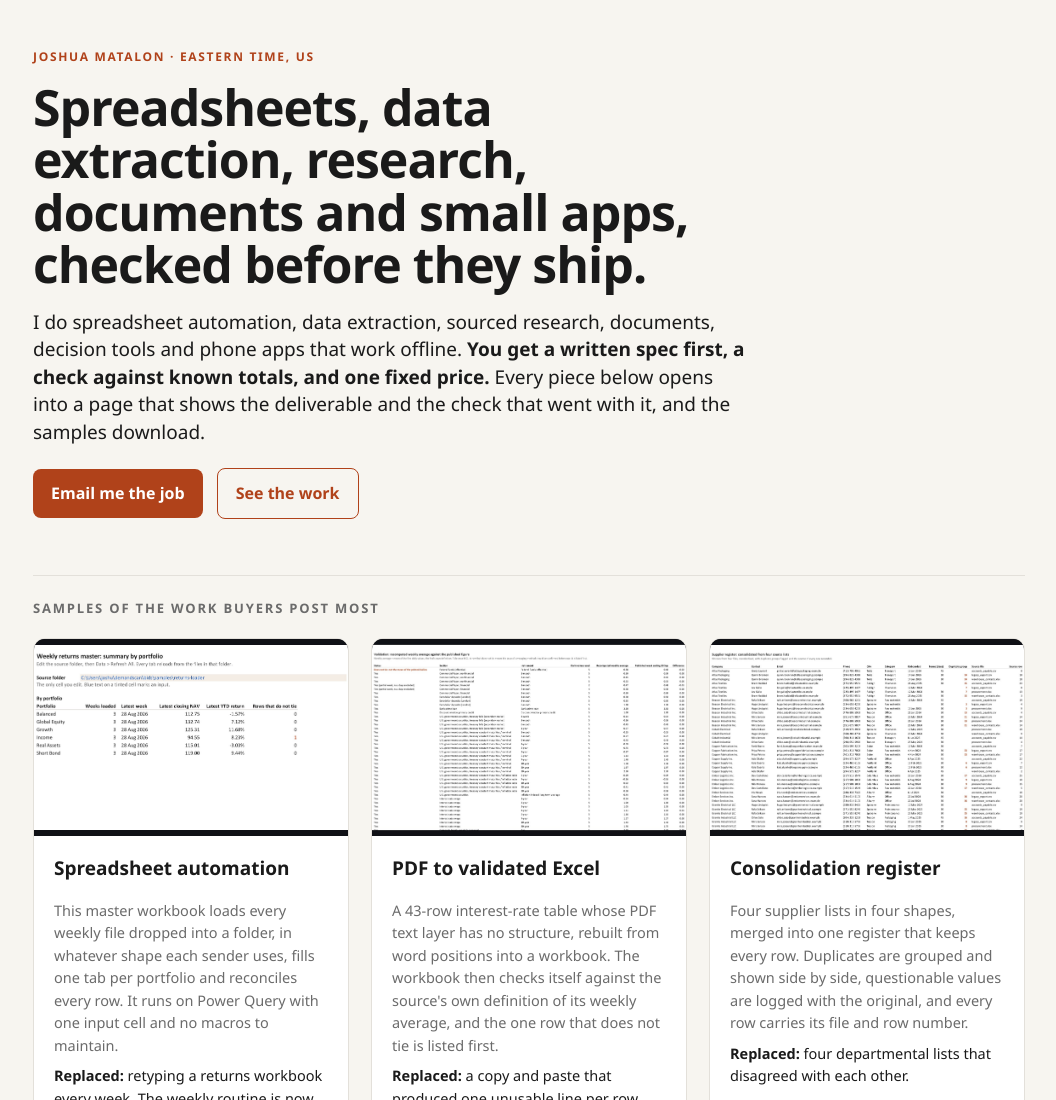
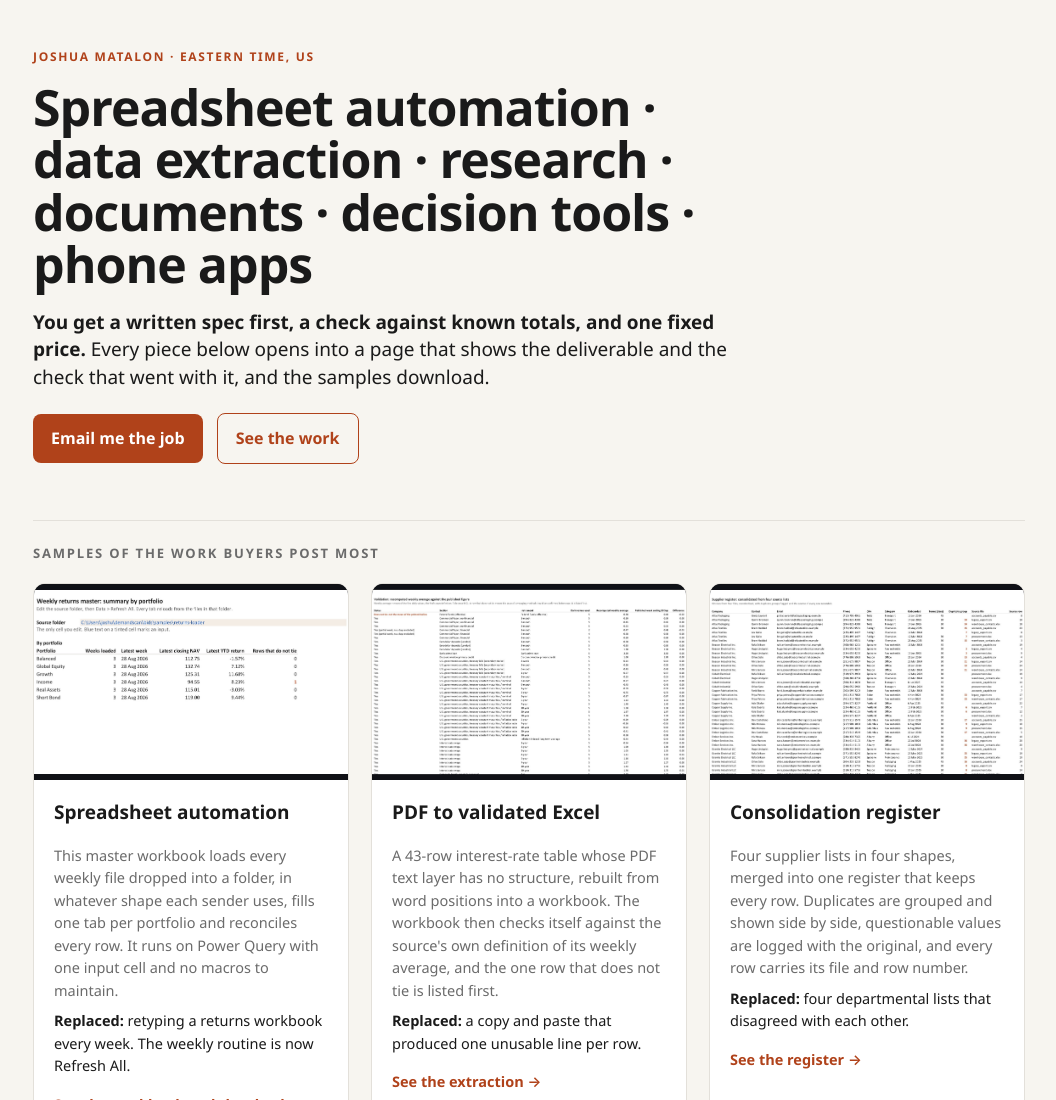
Before and after one commit to joshuamatalon/joshuamatalon.github.io, a plain HTML site: page index.html in a window 1280 px wide. Shown: the top 1100 px of the page, without its empty margins (111-1167 px from the left). Drawn offline with Linux system fonts and the light colour scheme.

Commit message:
No slogan: the headline is the service line
Co-Authored-By: Claude Fable 5.1 <noreply@anthropic.com>
Claude-Session: https://claude.ai/code/session_01YJmwq9JKwUqCgCTNV7oyc3

```diff
--- a/index.html
+++ b/index.html
@@ -15,8 +15,8 @@
 <main>
   <header style="max-width:720px;margin-bottom:56px">
     <p class="kicker">Joshua Matalon · Eastern time, US</p>
-    <h1>Spreadsheets, data extraction, research, documents and small apps, checked before they ship.</h1>
-    <p class="lede">I do spreadsheet automation, data extraction, sourced research, documents, decision tools and phone apps that work offline. <b>You get a written spec first, a check against known totals, and one fixed price.</b> Every piece below opens into a page that shows the deliverable and the check that went with it, and the samples download.</p>
+    <h1>Spreadsheet automation · data extraction · research · documents · decision tools · phone apps</h1>
+    <p class="lede"><b>You get a written spec first, a check against known totals, and one fixed price.</b> Every piece below opens into a page that shows the deliverable and the check that went with it, and the samples download.</p>
     <a class="cta" href="mailto:joshuamatalon@gmail.com?subject=Project">Email me the job</a>
     <a class="cta alt" href="#work">See the work</a>
   </header>
```
